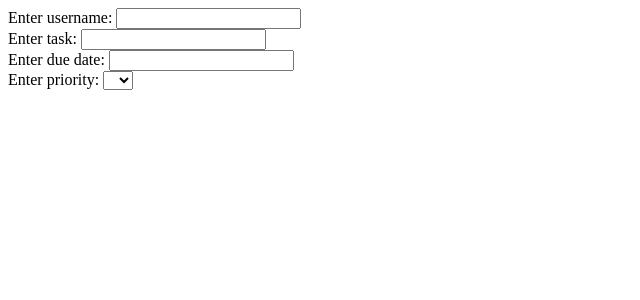
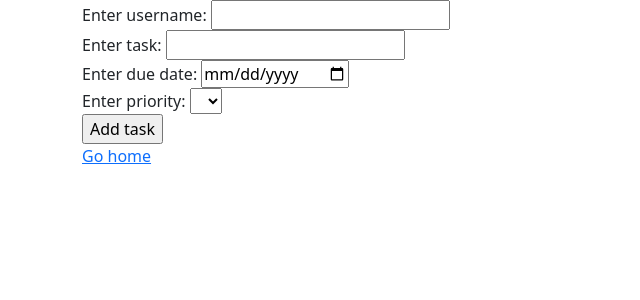
Before and after one commit to arynsampson/todo-php, a PHP site: page /src/views/addTask.php in a window 1280 px wide. Shown: the top 300 px of the page, without its empty margins (0-640 px from the left). Run offline with PHP 8.4, Linux system fonts and the light colour scheme; a stand-in replaces the project's code that opens the database connection.

Commit message:
form to add a task

```diff
--- a/src/views/addTask.php
+++ b/src/views/addTask.php
@@ -1,4 +1,11 @@
 <?php
+
+    require '../php/createTask.php';
+
+    if(isset($_POST['submit'])) {
+        createTask($_POST);
+        header('Location: ../../index.php');
+    }
 
 ?>
 
@@ -9,33 +16,39 @@
     <meta charset="UTF-8">
     <meta http-equiv="X-UA-Compatible" content="IE=edge">
     <meta name="viewport" content="width=device-width, initial-scale=1.0">
+    <link href="https://cdn.jsdelivr.net/npm/bootstrap@5.2.3/dist/css/bootstrap.min.css" rel="stylesheet" integrity="sha384-rbsA2VBKQhggwzxH7pPCaAqO46MgnOM80zW1RWuH61DGLwZJEdK2Kadq2F9CUG65" crossorigin="anonymous">
     <title>Add Task</title>
 </head>
 <body>
 
+    <div class="container">
     <form action="addTask.php" method="POST">
-        <div>
+        <div class="form-group">
             <label for="username">Enter username:</label>
-            <input type="text" name="username">
+            <input type="text" name="username" required>
         </div>
-        <div>
+        <div class="form-group">
             <label for="task">Enter task:</label>
-            <input type="text" name="task">
+            <input type="text" name="task" required>
         </div>
-        <div>
+        <div class="form-group">
             <label for="due-date">Enter due date:</label>
-            <input type="text" name="due-date">
+            <input type="date" name="due-date">
         </div>
-        <div>
+        <div class="form-group">
             <label for="priority">Enter priority:</label>
-            <select name="priority" id="priority">
+            <select name="priority" id="priority" required>
                 <option value=""></option>
                 <option value="1">1</option>
                 <option value="2">2</option>
                 <option value="3">3</option>
             </select>
         </div>
+
+        <input type="submit" name="submit" value="Add task">
     </form>
+    <a href="../../index.php">Go home</a>
+    </div>
 
 </body>
 </html>
```
